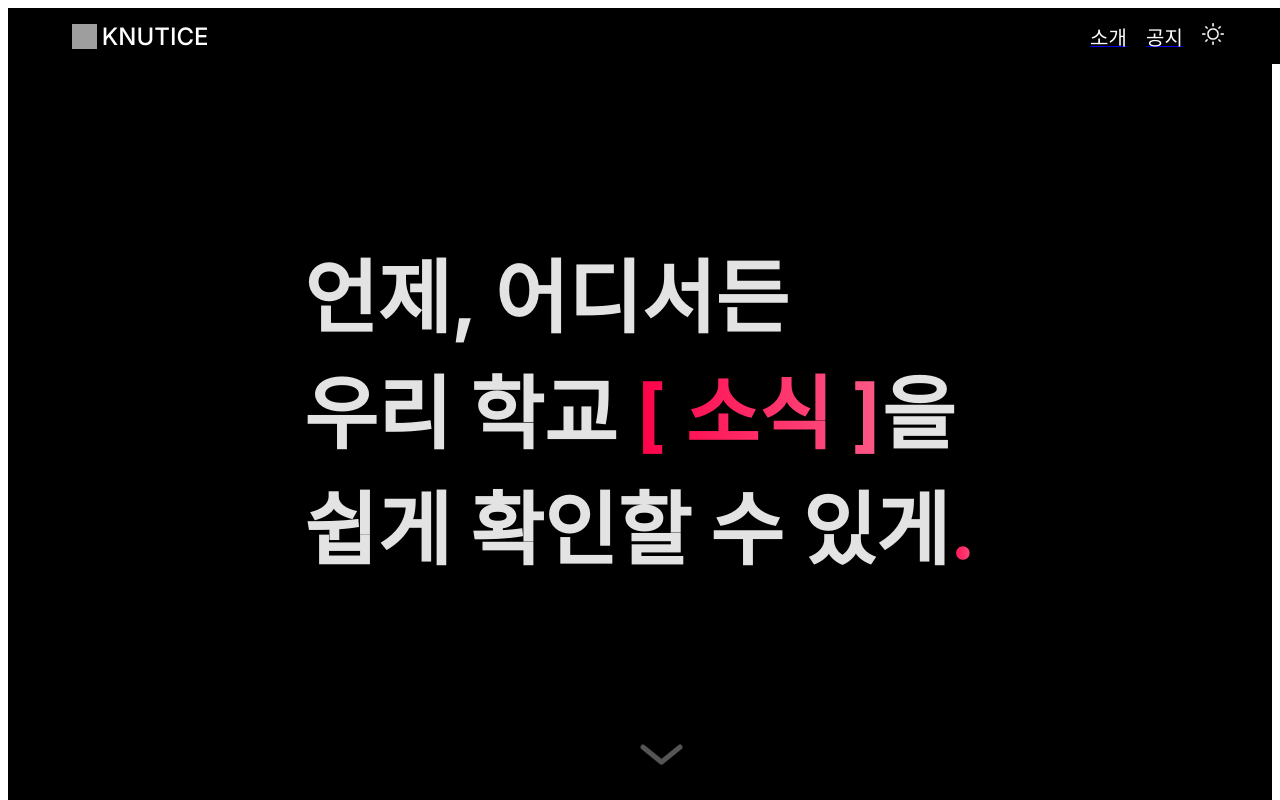
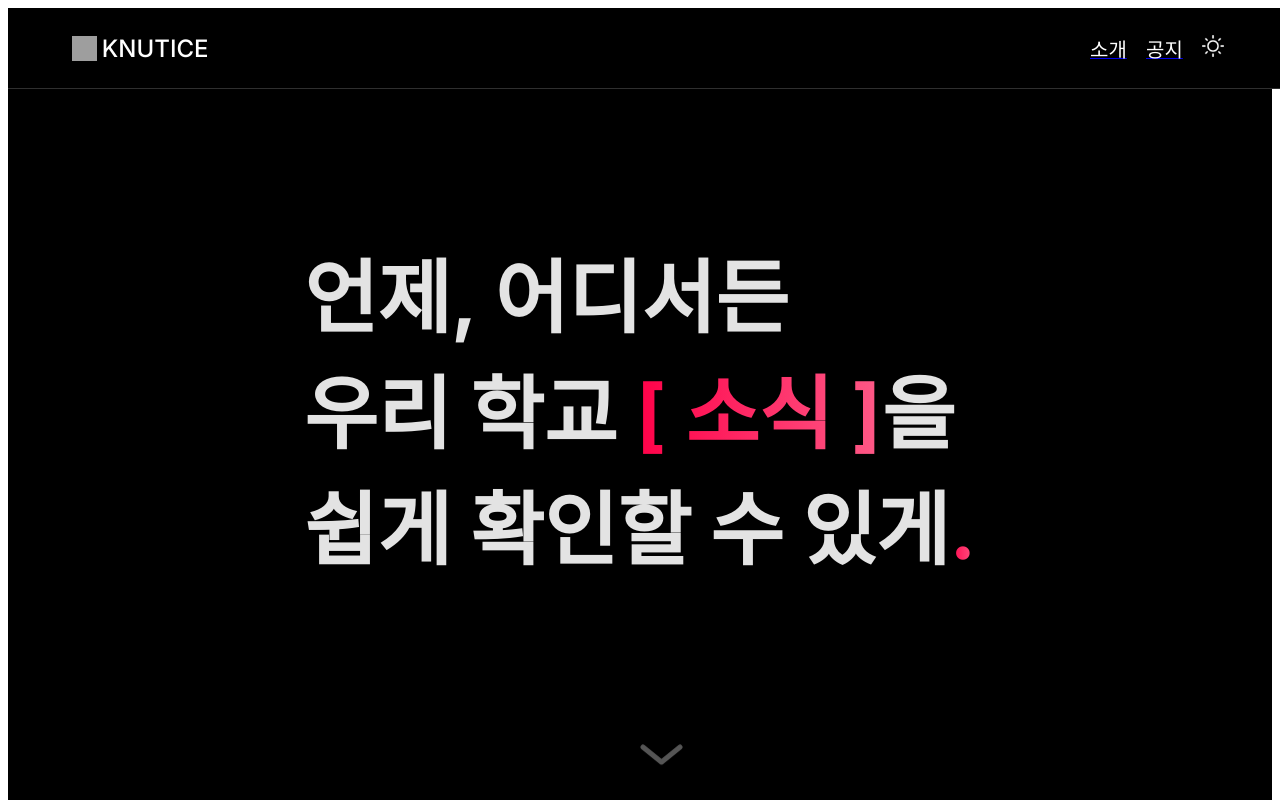
Before and after one commit to FX-PR0JECT/KNUTICE-CLIENT, a Next.js app in the folder knutice/: page / in a window 1280 px wide. Shown: the top 800 px of the page. Built offline with nearby package versions, Linux system fonts and the light colour scheme; grey boxes are pictures that could not be loaded.

Commit message:
:lipstick: design: resize navbar height and add border

```diff
--- a/knutice/src/styles/Navbar/Navbar.ts
+++ b/knutice/src/styles/Navbar/Navbar.ts
@@ -4,8 +4,9 @@ const NavContainer = styled.div`
   position: fixed;
 
   width: 100%;
-  height: 3.5rem;
+  height: 5rem;
 
+  border-bottom: 1px solid #2f2f2f;
   background-color: #000;
   color: #fff;
 
```
